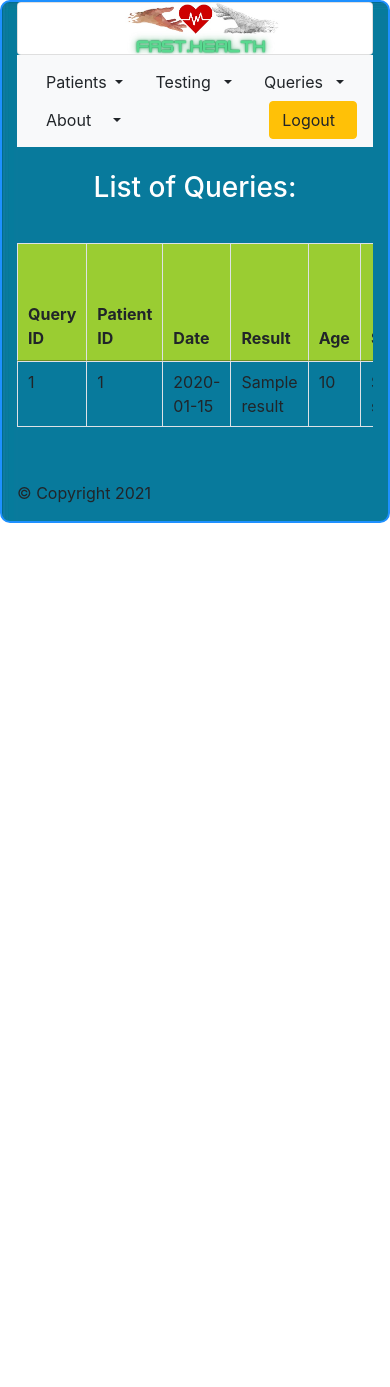
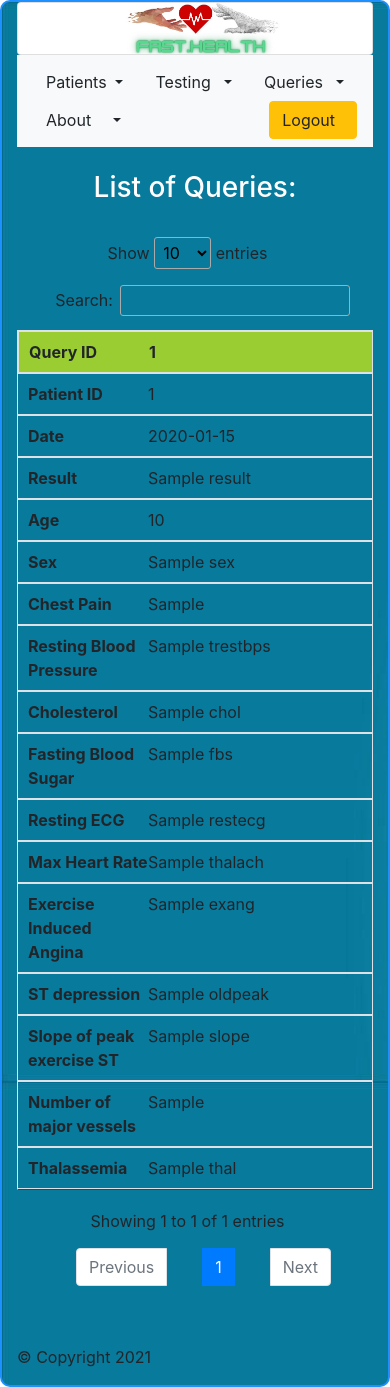
Before and after one commit to reversingentropy/Fast.Health, a Flask app: template templates/queries.html in a window 390 px wide. Before the commit the page ends 523 px from the top, so only its background shows below. Run offline with Flask 2, Linux system fonts and the light colour scheme; the template is opened without the code that fills it: most values are stand-ins (such as "Sample title", 1, 10 or a date in 2020); some libraries are stand-ins or nearby versions.

Commit message:
display queries data table in a single column on mobile

```diff
--- a/templates/queries.html
+++ b/templates/queries.html
@@ -4,10 +4,54 @@
 	<script src="https://code.jquery.com/jquery-3.2.1.min.js"></script>
 {% endblock %}
 {% block content %}
+<style>
+	@media screen and (max-width: 600px) {
+		table {
+			width: 100%;
+		}
+
+		table thead {
+			display: none;
+		}
+
+		table tr, table td {
+			padding: 5px;
+		}
+
+		table td {
+			display: flex;
+		}
+
+		table td::before {
+			content: attr(label);
+			font-weight: bold;
+			width: 120px;
+			min-width: 120px;
+		}
+
+		.queryHead{
+			background-color:yellowgreen;
+			font-weight: bold;
+		}
+	}
+
+</style>
 <script type="text/javascript" language="javascript">
     $(document).ready(function(){
         var dataTable = $('#userlist').DataTable();
     });
+
+	window.setMobileTable = function (selector) {
+			// if (window.innerWidth > 600) return false;
+			const tableEl = document.querySelector(selector);
+			const thEls = tableEl.querySelectorAll('thead th');
+			const tdLabels = Array.from(thEls).map(el => el.innerText);
+			tableEl.querySelectorAll('tbody tr').forEach(tr => {
+				Array.from(tr.children).forEach(
+					(td, ndx) => td.setAttribute('label', tdLabels[ndx])
+				);
+			});
+	}
 </script>
 	<br />
 	<h3 style="text-align:center; color:White">List of Queries:</h3>
@@ -36,12 +80,15 @@
 							<th>Slope of peak exercise ST</th>
 							<th>Number of major vessels</th>
 							<th>Thalassemia</th>
+							{% if (params['deleteButton']) %}
+							<th></th>
+							{% endif %}
 						</tr>
 					</thead>
 					<tbody>
 						{% for row in info %}
 						<tr>
-							<td data-pk="{{row.userid}}">{{row.queryid}}</td>
+							<td data-pk="{{row.userid}}" class ="queryHead">{{row.queryid}}</td>
 							<td data-name="patientid " class="patientid " data-type="text" data-pk="{{row.userid}}">{{row.patientid}}</td>
 							<td data-name="datequery" class="datequery " data-type="text" data-pk="{{row.userid}}">{{row.datequery}}</td>
 							<td data-name="result" class="result" data-type="text" data-pk="{{row.userid}}">{{row.result}}</td>
@@ -58,18 +105,27 @@
 							<td data-name="slope" class="slope" data-type="text" data-pk="{{row.userid}}">{{row.slope}}</td>
 							<td data-name="ca" class="ca" data-type="text" data-pk="{{row.userid}}">{{row.ca}}</td>
 							<td data-name="thal" class="thal" data-type="text" data-pk="{{row.userid}}">{{row.thal}}</td>
-							<td>
+
+							<!-- <td style="background-color:grey">
+
 							{% if (params['changeButton']) %}
 								<a href="/changeH1Query/{{row.queryid}}" class="btn btn-warning" >Update</a>
 							{% endif %}
 							{% if (params['deleteButton']) %}
 								<a href="/deleteH1Query/{{row.queryid}}" class="btn btn-danger" >Delete</a>
 							{% endif %}
+							</td>	 -->
+
+							{% if (params['deleteButton']) %}
+							<td>
+								<a href="/deleteH1Query/{{row.queryid}}" class="btn btn-danger">Delete</a>
 							</td>
+							{% endif %}
 						</tr>
 						{% endfor %}
 					</tbody>
 				</table>
+				<script>setMobileTable('table')</script>
 			</div>
 		</div>
 	</div>
```
